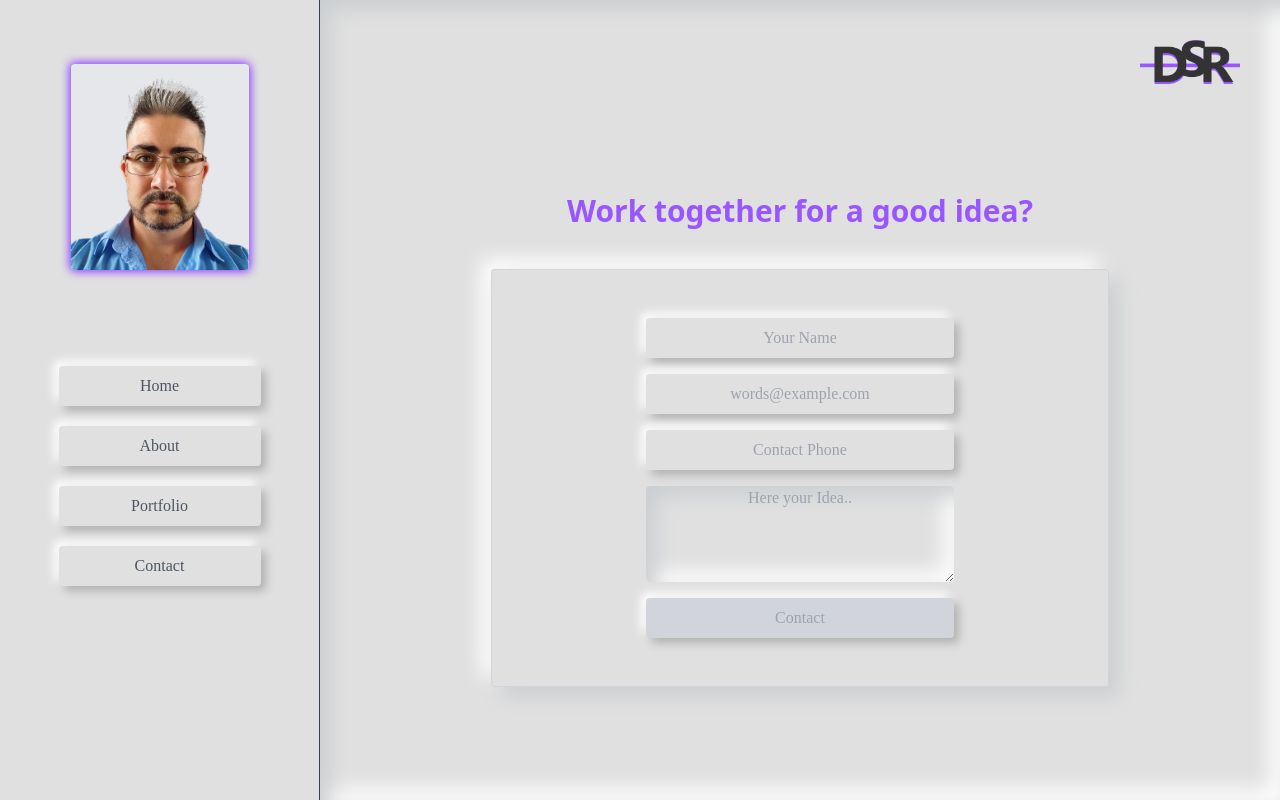
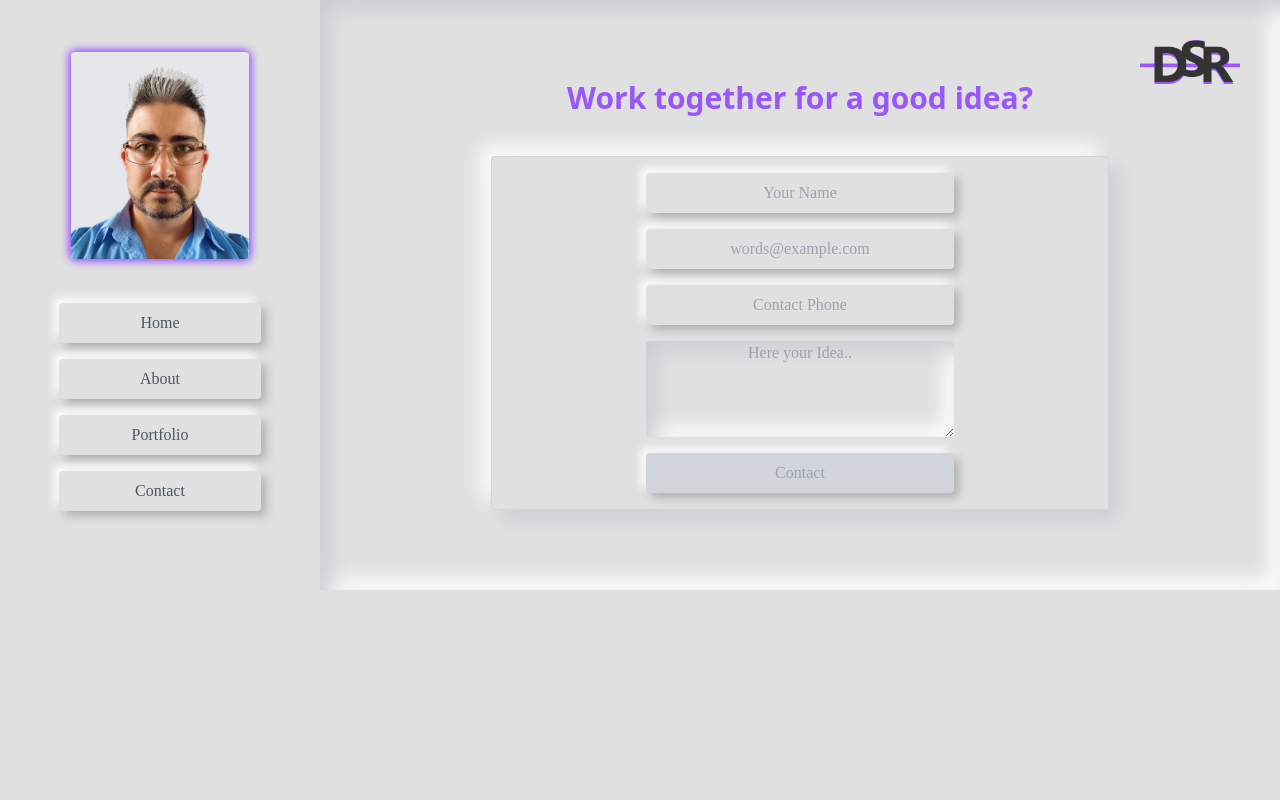
Before and after one commit to davodo88/PortFolioNeomorph, a Next.js app: page /contact in a window 1280 px wide. Built offline with nearby package versions, Linux system fonts and the light colour scheme.

Commit message:
responsive

```diff
--- a/src/app/about.jsx
+++ /dev/null
@@ -1,9 +0,0 @@
-import React from 'react'
-
-const About = () => {
-  return (
-    <div>About</div>
-  )
-}
-
-export default About
--- a/src/app/components/atoms/button.jsx
+++ b/src/app/components/atoms/button.jsx
@@ -10,8 +10,8 @@ const Button = ({ handleNavbar, icon }) => {
   return (
     <button onClick={handleNavbar}
       className="top-11 left-8 z-50 absolute md:hidden transition-all duration-75 active:scale-105
-      shadow-buttonShadow rounded-full w-8 h-8 flex justify-center items-center">
-      <span className=' rounded-full'>
+      shadow-buttonShadow rounded w-8 h-8 flex justify-center items-center">
+      <span className=' rounded'>
         {icon}
       </span>
     </button>
--- a/src/app/components/formContact.jsx
+++ b/src/app/components/formContact.jsx
@@ -23,10 +23,10 @@ const Form = () => {
 
 
   return (
-    <section className="py-12 flex flex-col items-center font-DancingScript justify-center w-3/4 md:w-2/3 gap-y-10 h-max rounded shadow-shadowTL border-[1px] border-gray-300">
+    <section className=" flex flex-col items-center font-DancingScript justify-center w-3/4 md:w-2/3 gap-y-10 h-max rounded shadow-shadowTL border-[1px] border-gray-300">
 
       <form onSubmit={handleSubmit}
-        className="flex flex-col gap-y-4 w-3/4 md:w-1/2 md:gap-x-4 center h-max">
+        className="flex flex-col gap-y-4 py-4 w-3/4 md:w-1/2 md:gap-x-4 h-max">
         <input
           required
           type="text"
@@ -63,7 +63,7 @@ const Form = () => {
           className="shadow-lightTL text-center flex  font-DancingScript text-purpleWidow focus:outline-none bg-whiteBG rounded"
           required />
         <button type="submit"
-          className="shadow-buttonShadow hover:scale-105 hover:bg-purpleWidow/50 hover:text-whiteBG duration-300 px-4 bg-gray-300 font-DancingScript transition-all py-2 text-gray-400 rounded"
+          className="shadow-buttonShadow hover:scale-105 hover:bg-purpleWidow/50 hover:text-whiteBG duration-00 px-4 bg-gray-300 font-DancingScript transition-all py-2 text-gray-400 rounded"
         >
           Contact
         </button>
--- a/src/app/components/menu.jsx
+++ b/src/app/components/menu.jsx
@@ -4,7 +4,7 @@ import NavBar from './navbar'
 
 const Menu = () => {
   return (
-    <div>
+    <div className=''>
       <NavBar />
     </div>
   )
--- a/src/app/components/navbar.jsx
+++ b/src/app/components/navbar.jsx
@@ -37,7 +37,7 @@ const NavBar = () => {
 
   return (
 
-    <section className="font-DancingScript">
+    <section className="font-DancingScript  w-auto">
       <Button handleNavbar={handleNavbar}
         icon={<FontAwesomeIcon icon={menu ? faXmark : faBars}
           className=""
@@ -48,7 +48,7 @@ const NavBar = () => {
           "absolute top-0 z-10 transition-all duration-1000 ease-in-out  bg-whiteBG/20 backdrop-blur text-black  w-1/2 h-96  rounded-br-xl",
           menu ? "left-0 h-screen w-full" : "-left-full  md:-left-[50%]")}
       >
-        <div className="flex flex-col text-gray-500  gap-16 py-16 px-5 md:hidden  justify-center items-center">
+        <div className="flex flex-col text-gray-500  gap-16 py-16  px-5 md:hidden  justify-center items-center">
           <div className="w-2/3 h-2/3">
             <ImagePort />
           </div>
@@ -73,11 +73,11 @@ const NavBar = () => {
           )}
         </div>
       </div>
-      <div className="hidden md:flex flex-col text-gray-600 px-2 gap-8 border-r-[1px] z-20 border-gray-700 bg-whiteBG h-screen min-h-full justify-evenly items-center">
+      <div className="hidden md:flex flex-col text-gray-600 px-2 gap-8 z-20 py-10 bg-whiteBGjustify-evenly items-center">
         <div className="w-2/3 h-1/3 flex items-center justify-center">
           <ImagePort />
         </div>
-        <ul className="flex flex-col gap-5 w-2/3 h-1/2 ">
+        <ul className="flex flex-col gap-y-4 w-2/3 ">
           {nav.map((navs, index) => {
             return (
               <li key={index}
--- a/src/app/contact/page.jsx
+++ b/src/app/contact/page.jsx
@@ -3,7 +3,7 @@ import Form from '../components/formContact'
 
 const ContactPage = () => {
   return (
-    <div className='h-screen flex flex-col px-4 pt-20
+    <div className='flex flex-col px-4 py-20
         bg-whiteBG justify-center shadow-lightTL items-center'>
       <h1 className="text-3xl flex text-center text-purpleWidow font-bold mb-10">
         Work together for a good idea?
--- a/src/app/layout.tsx
+++ b/src/app/layout.tsx
@@ -17,7 +17,7 @@ export default function RootLayout({
 }) {
   return (
     <html lang="en">
-      <body className="flex flex-col md:flex-row  w-screen h-screen">
+      <body className="flex flex-col md:flex-row w-screen h-max bg-whiteBG">
         <span>
           <Image
             src={David}
@@ -27,14 +27,11 @@ export default function RootLayout({
             className="absolute top-10 right-10"
           />
         </span>
-        <section className="w-1/4 ">
+        <section className="w-1/4 h-max">
           <Menu />
         </section>
-        <section className="flex flex-col  w-3/4 justify-between">
-          <section className="w-screen md:w-auto h-auto">{children}</section>
-          {/* <footer className="flex justify-center items-center bg-whiteBG w-screen bottom-0 left-0 absolute">
-            <h1>David Sanchez</h1>
-          </footer> */}
+        <section className="flex flex-col h-screen w-3/4 justify-between">
+          <section className="w-full h-full">{children}</section>
         </section>
       </body>
     </html>
--- a/src/app/page.tsx
+++ b/src/app/page.tsx
@@ -7,7 +7,7 @@ export default function Home() {
   return (
     <div
       className="h-screen flex flex-col px-4
-        bg-whiteBG justify-center items-center"
+        bg-whiteBG justify-center items-center border-2 border-black"
     >
       <header className="h-max flex flex-col md:inline-flex justify-center md:justify-center items-center gap-10">
         <section className=" flex flex-col justify-center items-center">
```
